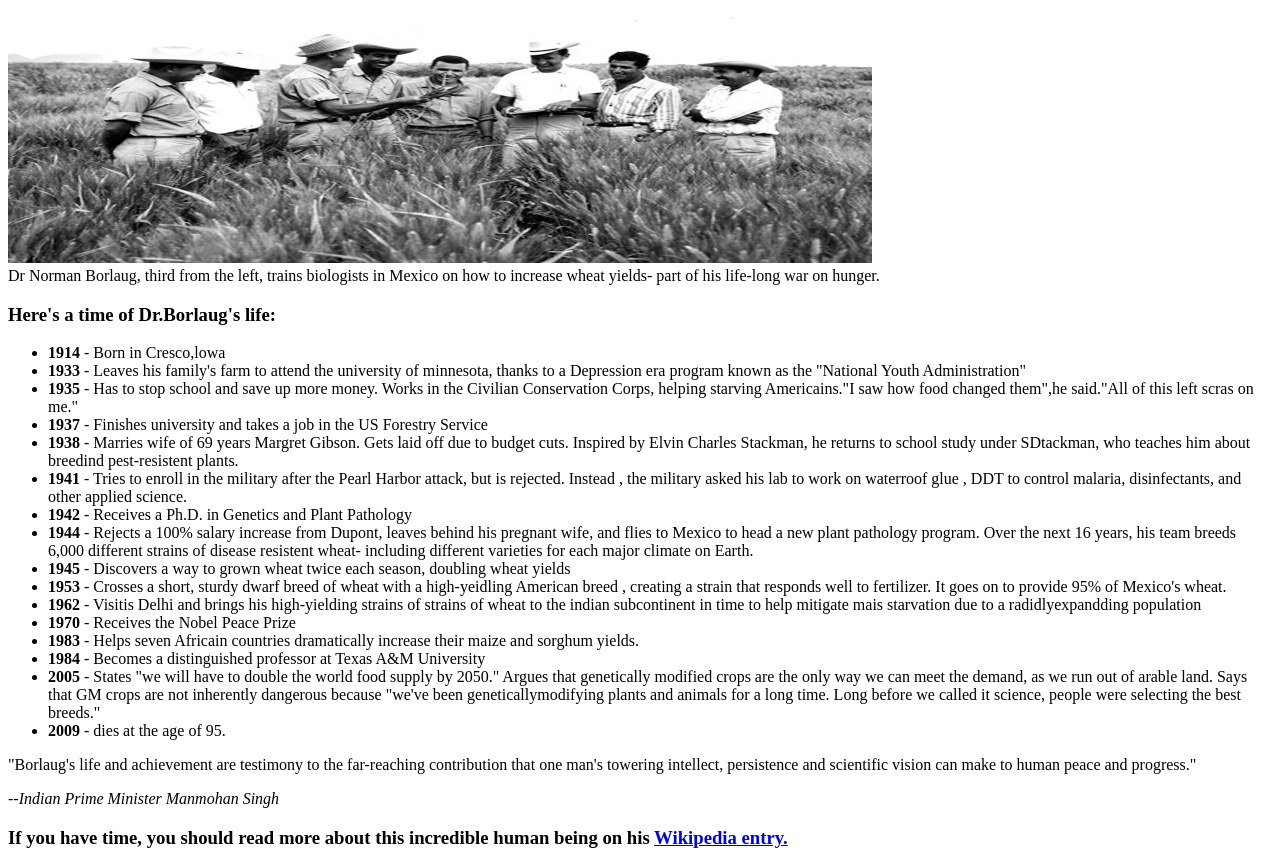
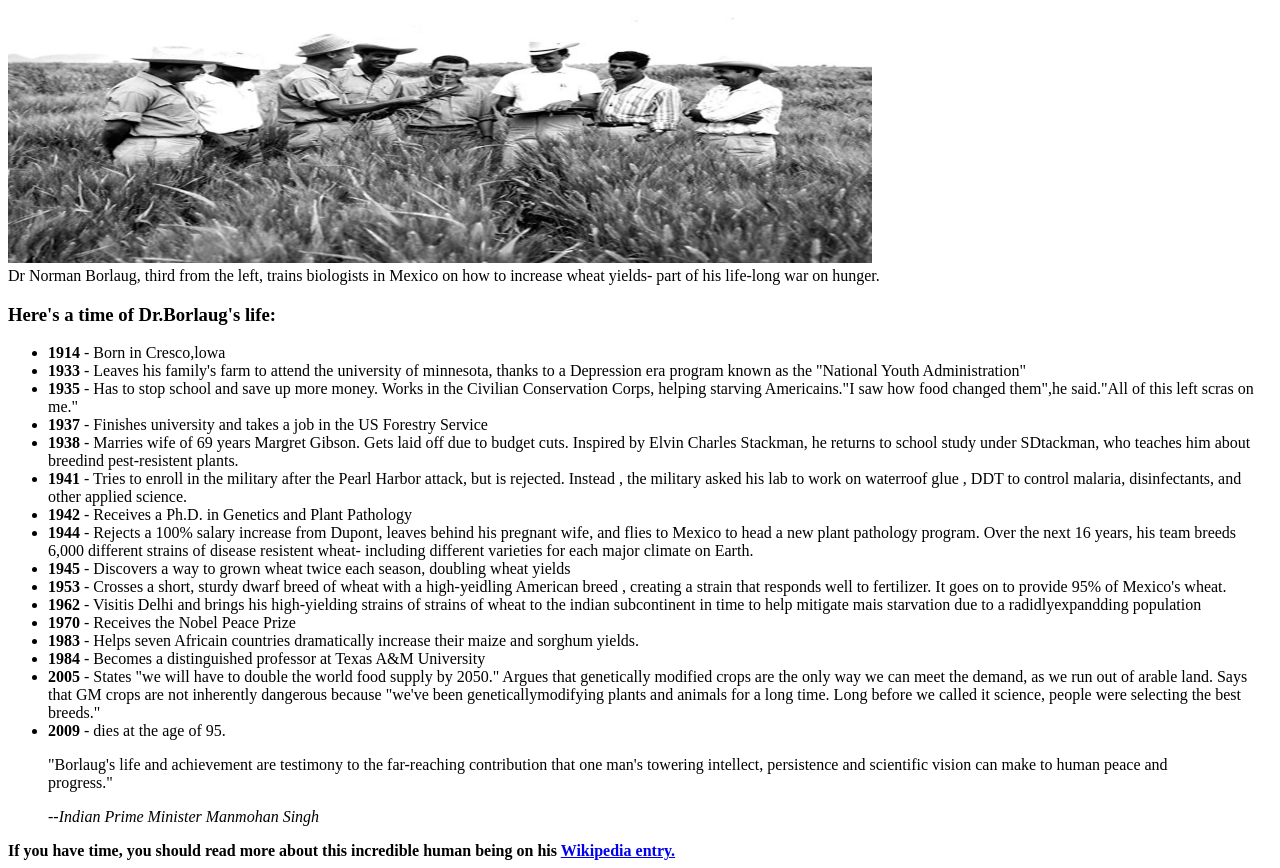
Before and after one commit to Egb9725/Dr-Norman-, a plain HTML site: page EXERCICE HTML1/index.html in a window 1280 px wide. Shown: the part 101-969 px from the top of the page. Drawn offline with Linux system fonts and the light colour scheme.

Commit message:
Update index.html

```diff
--- a/EXERCICE HTML1/index.html
+++ b/EXERCICE HTML1/index.html
@@ -62,8 +62,10 @@
                 <strong>2009</strong>  - dies at the age of 95.
             </li>
         </ul>
-        <P>"Borlaug's life and achievement are testimony to the far-reaching contribution that one man's towering intellect, persistence and scientific vision can make to human peace and progress."</P>
-        <em>--Indian Prime Minister Manmohan Singh</em>
-        <H3>If you have time, you should read more about this incredible human being on his <a href="https://fr.wikipedia.org/wiki/Norman_Borlaug"> Wikipedia entry.</a></H3>
+        <BLOckquote>
+            <P>"Borlaug's life and achievement are testimony to the far-reaching contribution that one man's towering intellect, persistence and scientific vision can make to human peace and progress."</P>
+            <footer><cite>--Indian Prime Minister Manmohan Singh</cite></footer>
+        </BLOckquote>
+        <strong>If you have time, you should read more about this incredible human being on his <a href="https://fr.wikipedia.org/wiki/Norman_Borlaug" target="_blank"> Wikipedia entry.</a></strong>
     </body>
 </html>
```
